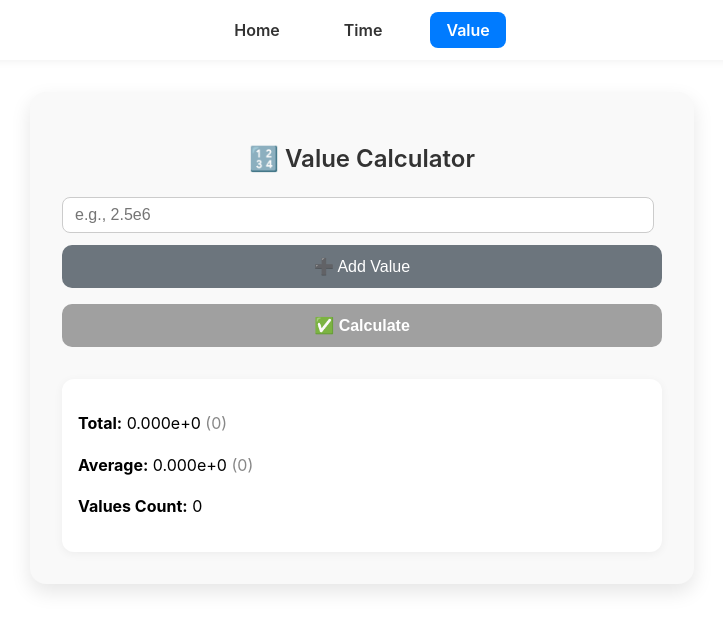
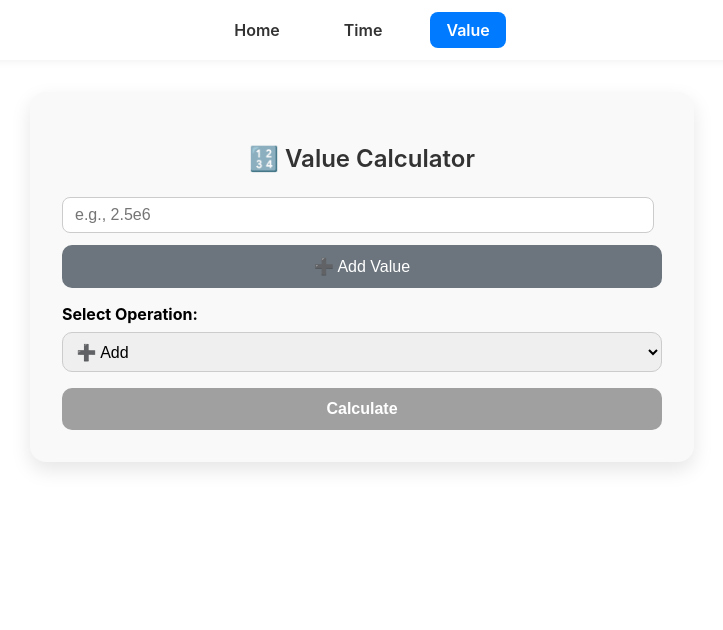
Before and after one commit to tran-matt/miltenyicalc, a React (Create React App) app: page /value in a window 1280 px wide. Shown: the top 630 px of the page, without its empty margins (278-1001 px from the left). Built offline with nearby package versions, Linux system fonts and the light colour scheme.

Commit message:
initial commit

```diff
--- a/src/components/TimeCalculator.jsx
+++ b/src/components/TimeCalculator.jsx
@@ -7,17 +7,32 @@ function TimeCalculator() {
   const [result, setResult] = useState('');
   const [error, setError] = useState('');
 
+  const formatToStandardTime = (milTime) => {
+    if (milTime.length !== 4) return '';
+    const hour = parseInt(milTime.slice(0, 2));
+    const minute = parseInt(milTime.slice(2));
+    const suffix = hour >= 12 ? 'PM' : 'AM';
+    const displayHour = hour % 12 || 12;
+    return `${displayHour}:${minute.toString().padStart(2, '0')} ${suffix}`;
+  };
+
+  const isValidMilitaryTime = (input) => {
+    return /^\d{4}$/.test(input) && parseInt(input.slice(0, 2)) < 24 && parseInt(input.slice(2)) < 60;
+  };
+
   const calculateTimeDifference = () => {
     setError('');
     setResult('');
 
-    if (!startTime || !endTime) {
-      setError('Please enter both start and end times.');
+    if (!isValidMilitaryTime(startTime) || !isValidMilitaryTime(endTime)) {
+      setError('Please enter valid 4-digit military times (e.g., 1430, 0845).');
       return;
     }
 
-    const [startHour, startMinute] = startTime.split(':').map(Number);
-    const [endHour, endMinute] = endTime.split(':').map(Number);
+    const startHour = parseInt(startTime.slice(0, 2));
+    const startMinute = parseInt(startTime.slice(2));
+    const endHour = parseInt(endTime.slice(0, 2));
+    const endMinute = parseInt(endTime.slice(2));
 
     const start = new Date(1970, 0, 1, startHour, startMinute);
     const end = new Date(1970, 0, 1 + Number(dayDifference), endHour, endMinute);
@@ -37,7 +52,7 @@ function TimeCalculator() {
 
   return (
     <div style={{
-      maxWidth: '400px',
+      maxWidth: '420px',
       margin: '2rem auto',
       padding: '2rem',
       borderRadius: '12px',
@@ -48,25 +63,39 @@ function TimeCalculator() {
       <h2 style={{ textAlign: 'center' }}>⏱️ Time Calculator</h2>
 
       <div style={{ marginBottom: '1rem' }}>
-        <label htmlFor="start">Start Time:</label>
+        <label htmlFor="start">Start Time (military):</label>
         <input
           id="start"
-          type="time"
+          type="text"
+          placeholder="e.g. 1630"
+          maxLength={4}
           value={startTime}
-          onChange={(e) => setStartTime(e.target.value)}
+          onChange={(e) => setStartTime(e.target.value.replace(/\D/g, ''))}
           style={{ width: '100%', padding: '0.5rem', marginTop: '0.25rem' }}
         />
+        {isValidMilitaryTime(startTime) && (
+          <p style={{ color: '#555', marginTop: '0.25rem' }}>
+            🕒 Standard Time: <strong>{formatToStandardTime(startTime)}</strong>
+          </p>
+        )}
       </div>
 
       <div style={{ marginBottom: '1rem' }}>
-        <label htmlFor="end">End Time:</label>
+        <label htmlFor="end">End Time (military):</label>
         <input
           id="end"
-          type="time"
+          type="text"
+          placeholder="e.g. 0815"
+          maxLength={4}
           value={endTime}
-          onChange={(e) => setEndTime(e.target.value)}
+          onChange={(e) => setEndTime(e.target.value.replace(/\D/g, ''))}
           style={{ width: '100%', padding: '0.5rem', marginTop: '0.25rem' }}
         />
+        {isValidMilitaryTime(endTime) && (
+          <p style={{ color: '#555', marginTop: '0.25rem' }}>
+            🕒 Standard Time: <strong>{formatToStandardTime(endTime)}</strong>
+          </p>
+        )}
       </div>
 
       <div style={{ marginBottom: '1rem' }}>
--- a/src/components/ValueCalculator.jsx
+++ b/src/components/ValueCalculator.jsx
@@ -2,7 +2,8 @@ import React, { useState } from 'react';
 
 function ValueCalculator() {
   const [values, setValues] = useState(['']);
-  const [result, setResult] = useState({ sum: 0, avg: 0 });
+  const [operation, setOperation] = useState('add');
+  const [result, setResult] = useState(null);
 
   const handleValueChange = (index, newValue) => {
     const updated = [...values];
@@ -22,11 +23,37 @@ function ValueCalculator() {
   const calculate = () => {
     try {
       const numericValues = values.map(v => parseFloat(v)).filter(v => !isNaN(v));
-      const sum = numericValues.reduce((acc, val) => acc + val, 0);
-      const avg = numericValues.length ? sum / numericValues.length : 0;
-      setResult({ sum, avg });
+      if (numericValues.length === 0) return setResult('Invalid input');
+
+      let resultValue;
+      switch (operation) {
+        case 'add':
+          resultValue = numericValues.reduce((a, b) => a + b, 0);
+          break;
+        case 'subtract':
+          resultValue = numericValues.reduce((a, b) => a - b);
+          break;
+        case 'multiply':
+          resultValue = numericValues.reduce((a, b) => a * b, 1);
+          break;
+        case 'divide':
+          resultValue = numericValues.reduce((a, b) => a / b);
+          break;
+        case 'average':
+          resultValue = numericValues.reduce((a, b) => a + b, 0) / numericValues.length;
+          break;
+        default:
+          resultValue = 'Unknown operation';
+      }
+
+      setResult({
+        value: resultValue,
+        scientific: resultValue.toExponential(3),
+        formatted: resultValue.toLocaleString(),
+        count: numericValues.length
+      });
     } catch {
-      setResult({ sum: 0, avg: 0 });
+      setResult('Error');
     }
   };
 
@@ -112,6 +139,30 @@ function ValueCalculator() {
         ➕ Add Value
       </button>
 
+      <div style={{ marginBottom: '1rem' }}>
+        <label htmlFor="operation" style={{ fontWeight: 'bold' }}>Select Operation:</label>
+        <select
+          id="operation"
+          value={operation}
+          onChange={(e) => setOperation(e.target.value)}
+          style={{
+            display: 'block',
+            width: '100%',
+            padding: '0.6rem',
+            marginTop: '0.5rem',
+            borderRadius: '10px',
+            border: '1px solid #ccc',
+            fontSize: '1rem'
+          }}
+        >
+          <option value="add">➕ Add</option>
+          <option value="subtract">➖ Subtract</option>
+          <option value="multiply">✖ Multiply</option>
+          <option value="divide">➗ Divide</option>
+          <option value="average"> Average</option>
+        </select>
+      </div>
+
       <button
         onClick={calculate}
         disabled={!hasValidInput}
@@ -128,9 +179,10 @@ function ValueCalculator() {
           transition: 'background-color 0.3s ease'
         }}
       >
-        ✅ Calculate
+        Calculate
       </button>
 
+      {result && typeof result === 'object' && (
         <div style={{
           marginTop: '2rem',
           padding: '1rem',
@@ -139,10 +191,10 @@ function ValueCalculator() {
           boxShadow: '0 2px 10px rgba(0,0,0,0.05)',
           lineHeight: '1.6'
         }}>
-        <p><strong>Total:</strong> {result.sum.toExponential(3)} <span style={{ color: '#888' }}>({result.sum.toLocaleString()})</span></p>
-        <p><strong>Average:</strong> {result.avg.toExponential(3)} <span style={{ color: '#888' }}>({result.avg.toLocaleString()})</span></p>
-        <p><strong>Values Count:</strong> {values.filter(v => v.trim() !== '').length}</p>
+          <p><strong>Result:</strong> {result.scientific} <span style={{ color: '#888' }}>({result.formatted})</span></p>
+          <p><strong>Values Count:</strong> {result.count}</p>
         </div>
+      )}
     </div>
   );
 }
```
Lines whose indentation alone changed are shown as unchanged.
